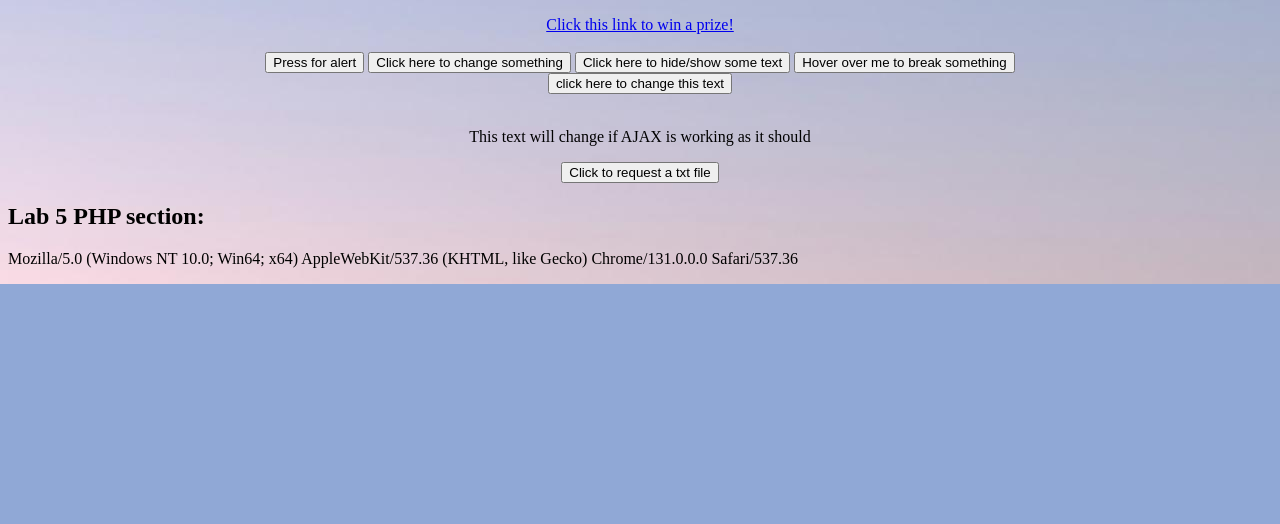
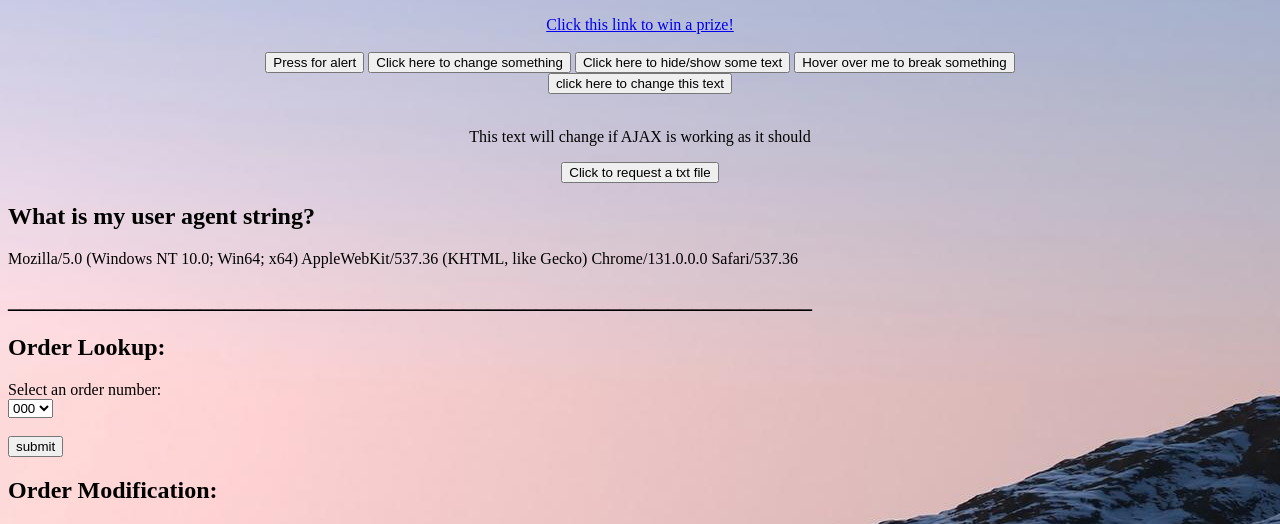
Before and after one commit to Nkapsi/webservers, a PHP site: page / in a window 1280 px wide. Shown: the part 578-1102 px from the top of the page. Before the commit the page ends 862 px from the top, so only its background shows below. Run offline with PHP 8.4, Linux system fonts and the light colour scheme; tables that the repository leaves empty or names only in its code hold one stand-in row (values such as "Sample post").

Commit message:
Added order check

```diff
--- a/website/index.php
+++ b/website/index.php
@@ -82,8 +82,40 @@
 			</div>
 		</center>
 		<div>
-			<h2>Lab 5 PHP section:</h2>
+			<h2>What is my user agent string?</h2>
 			<p><?= $_SERVER['HTTP_USER_AGENT'] ?></p>
+			<h2>___________________________________________________________________</h2>
+		</div>
+		<div>
+			<h2>Order Lookup:</h2>
+			<?php
+				$server = "localhost";
+				$username = "php";
+				$password = "password";
+				$database = "orders";
+				$conn = mysqli_connect($server, $username, $password, $database);
+
+				$sql = "select * from orders;";
+				$result = mysqli_query($conn, $sql);
+			?>
+			<form action="sqlresponse.php" method="get">
+				<label for="order_number">Select an order number:</label><br/>
+				<select id="order_number" name="order_number">
+					<?php
+						foreach ($result as $row)
+						{
+							echo "<option value='{$row['id']}'> {$row['order_number']}</option>\n";
+						}
+						mysqli_close($conn);
+					?>
+				</select>
+				<br/><br/>
+				<input type="submit" value="submit"/>
+			</form>
+		</div>
+		<div>
+			<h2>Order Modification:</h2>
+
 		</div>
 	</body>
 </html>
```
Also changed, not shown: website/sqlresponse.php (added, +26 -0 lines).
